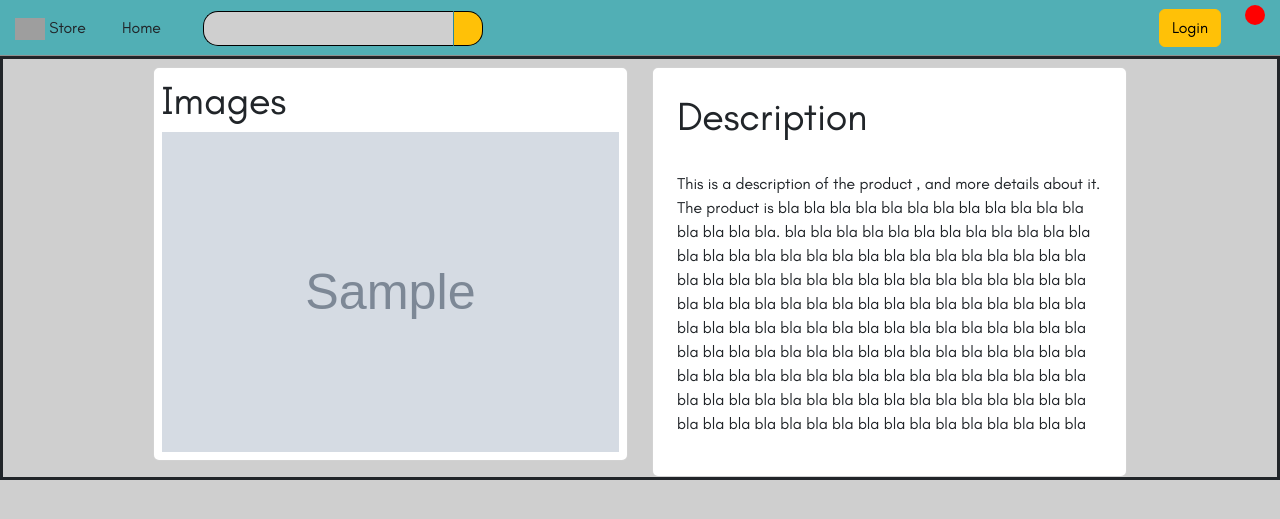
After one commit to aessakou/Ecom, a Django app: page /view/1/ in a window 1280 px wide. The commit adds this page. Shown: the top 519 px of the page. Run offline with Django 4.2, Linux system fonts and the light colour scheme; tables that the repository leaves empty hold one stand-in row (values such as "Sample post"); grey boxes marked "Sample" are stand-in pictures; some libraries are stand-ins or nearby versions; grey boxes are pictures that could not be loaded.

Commit message:
Working on view product page

```diff
--- a/src/static/store/css/store.css
+++ b/src/static/store/css/store.css
@@ -377,6 +377,19 @@ header {
 }
 
 
+.product-imgs .img-window {
+	width: 100%;
+	height: 25vw;
+	background-size: cover;
+}
+
+.product-imgs .img-window img {
+	width: 100%;
+	height: 25vw;
+	background-size: cover;
+}
+
+
 /* @media (min-width: 150px) {
 	.product-img {
 		width: calc(100vw - 67px);
--- a/src/store/templates/store/home.html
+++ b/src/store/templates/store/home.html
@@ -21,7 +21,7 @@
 					<h4 class="card-title p-2 mb-0 fn-z-t">{{product.name}}</h4>
 					<div class="border-top p-2 pt-3 user-select-none">
 						<a class="btn btn-outline-success fn-z update-cart" data-product="{{product.id}}" data-action="add">Add to cart</a>
-						<a class="btn btn-outline-secondary fn-z" >View</a>
+						<a class="btn btn-outline-secondary fn-z" href="{% url 'view' product.id %}" >View</a>
 						<div class="d-inline-block float-end prix-block">
 							<h6 class="d-inline-block text-danger me-1 mb-0 fn-z">30$</h6>
 							<h4 class="d-inline-block float-end mb-0 pt-1 fn-z">{{product.price|floatformat:2}}$</h4>
--- /dev/null
+++ b/src/store/templates/store/view.html
@@ -0,0 +1,45 @@
+<!DOCTYPE html>
+{% extends 'store/base.html' %}
+
+{% block content %}
+{% load static %}
+
+	<div class="product-view row m-5 mt-2 mb-0">
+		<div class="product col-md-6">
+			<div class="card-group">
+				<div class="card p-2">
+					<h1>Images</h1>
+					<div class="product-imgs">
+						<!-- <img src="{{product.imageURL}}" alt="" height="100vw"> -->
+						<!-- style="background-image: url('{{product.imageURL}}'); background-size: cover;" -->
+						<div class="img-window" >
+							<img src="{{product.imageURL}}" alt="">
+						</div>
+					</div>
+					<div class="view-btn"></div>
+				</div>
+			</div>
+		</div>
+		<div class="product-details col-md-6">
+			<div class="card-group">
+				<div class="card p-2">
+					<h1 class="card-title m-3">Description</h1>
+					<div class="product-description p-3">
+						<p>
+							This is a description of the product , and more details about it.
+							The product is bla bla bla bla bla bla bla bla bla bla bla bla bla bla bla bla.
+							bla bla bla bla bla bla bla bla bla bla bla bla bla bla bla bla bla bla bla bla
+							bla bla bla bla bla bla bla bla bla bla bla bla bla bla bla bla bla bla bla bla
+							bla bla bla bla bla bla bla bla bla bla bla bla bla bla bla bla bla bla bla bla
+							bla bla bla bla bla bla bla bla bla bla bla bla bla bla bla bla bla bla bla bla
+							bla bla bla bla bla bla bla bla bla bla bla bla bla bla bla bla bla bla bla bla
+							bla bla bla bla bla bla bla bla bla bla bla bla bla bla bla bla bla bla bla bla
+							bla bla bla bla bla bla bla bla bla bla bla bla bla bla bla bla bla bla bla bla
+						</p>
+					</div>
+				</div>
+			</div>
+		</div>
+	</div>
+
+{% endblock content %}
--- a/src/store/urls.py
+++ b/src/store/urls.py
@@ -8,6 +8,7 @@ urlpatterns = [
 	path('', views.getTemplate, name='store'),
 	path('cart/', views.getTemplate, name='cart'),
 	path('checkout/', views.getTemplate, name='checkout'),
+	path('view/<int:product_id>/', views.product_view, name='view'),
 
 	path('update_item/', views.updateItem, name='update_item'),
 	path('process_order/', views.processOrder, name='process_order'),
--- a/src/store/views.py
+++ b/src/store/views.py
@@ -1,4 +1,4 @@
-from django.shortcuts import render
+from django.shortcuts import render, get_object_or_404
 from django.http import JsonResponse
 from django.contrib import messages
 from django.template.loader import render_to_string
@@ -111,7 +111,6 @@ def searchHandling(request):
 		results = products.filter(query_obj).distinct()
 		context = {
 			'title': 'Store',
-			'items': 'S',
 			'products': products,
 			'results': results,
 			'contentS':contentS,
@@ -123,3 +122,15 @@ def searchHandling(request):
 
 	return JsonResponse({'rendered_html': rendered_html})
 	# return render(request, 'store/home.html', context)
+
+
+def product_view(request, product_id):
+
+	product = get_object_or_404(Product, pk=product_id)
+	images = product.imageURL
+	context = {
+		'title': 'View',
+		'product': product,
+		'images':images,
+	}
+	return render(request, 'store/view.html', context)
```
